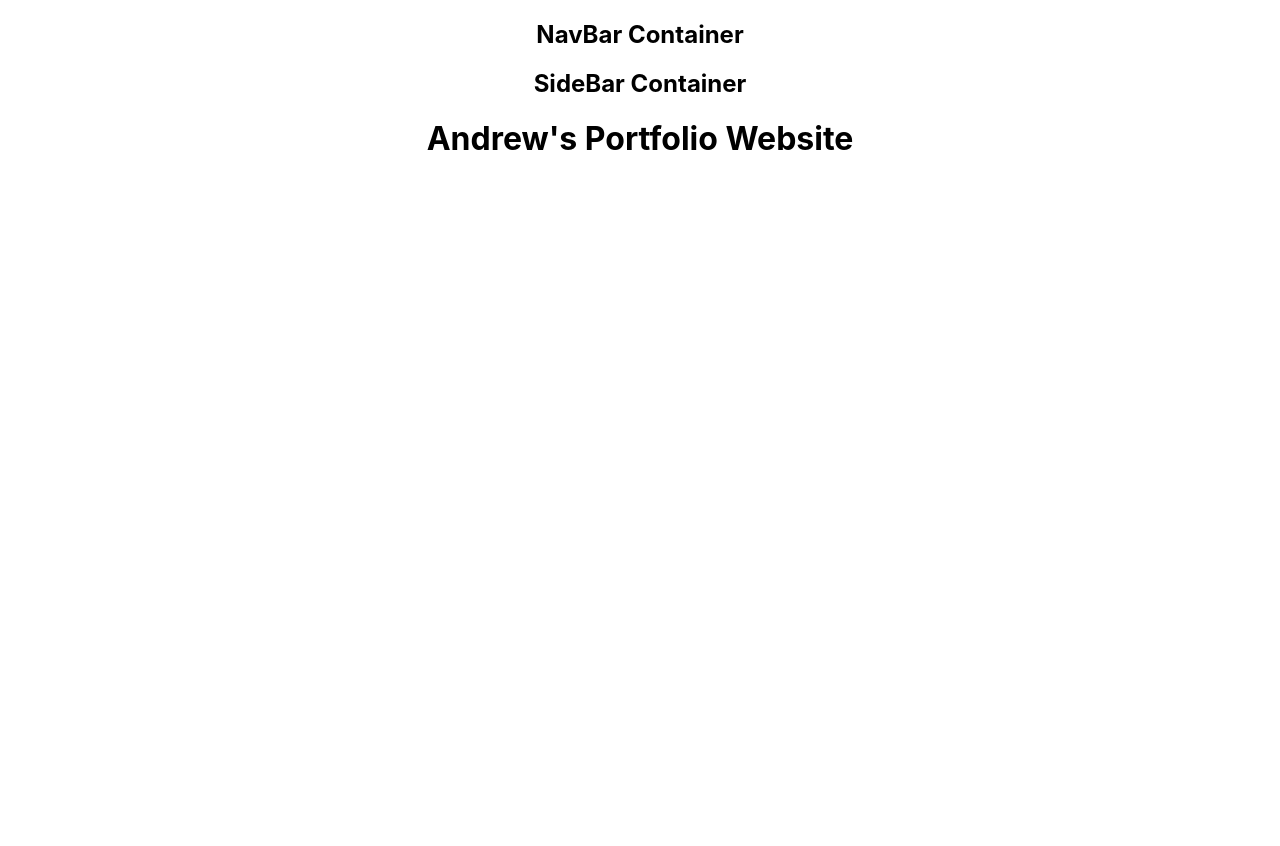
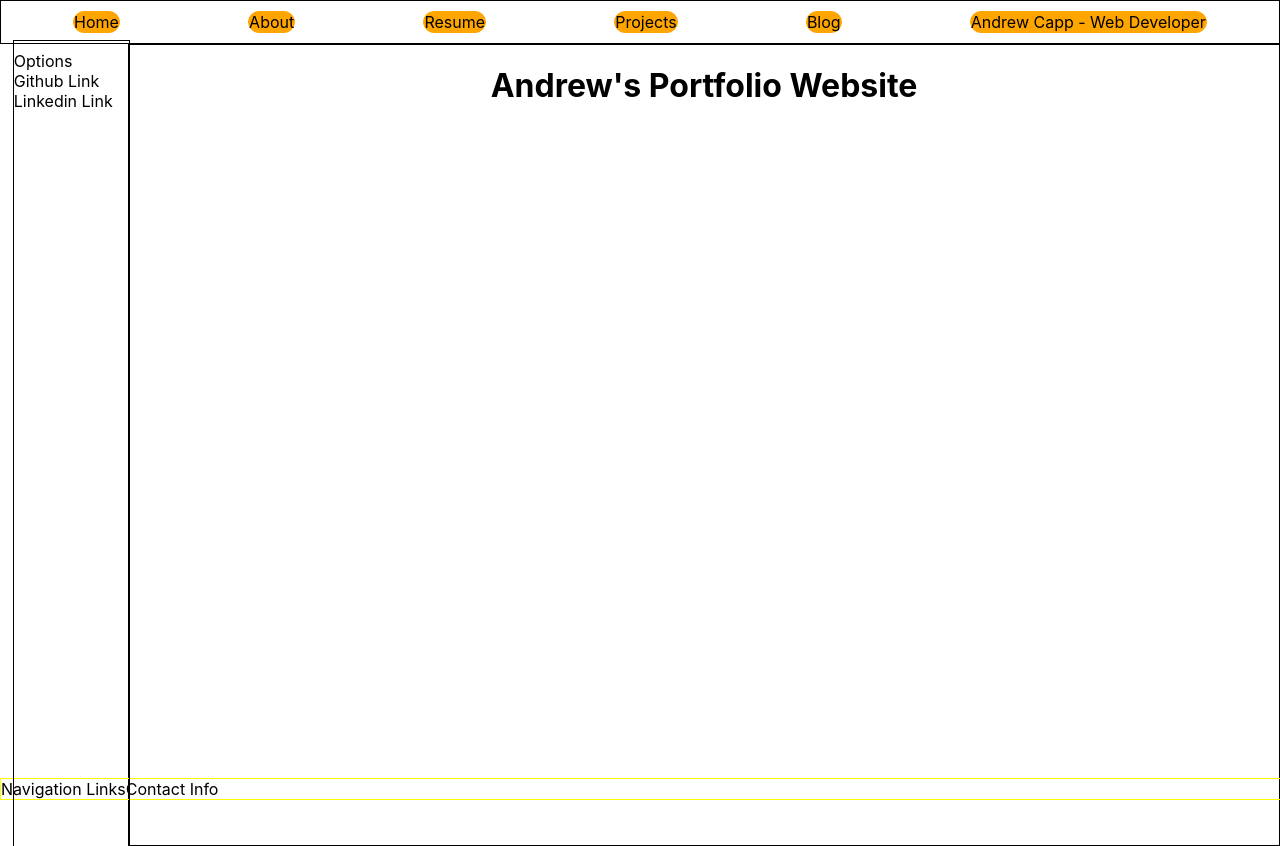
Before and after one commit to ACAPP-dev/portfolio, a React (Create React App) app: page / in a window 1280 px wide. Before the commit the page ends 800 px from the top, so only its background shows below. Built offline with nearby package versions, Linux system fonts and the light colour scheme.

Commit message:
set up basic navbar sidebar footer

```diff
--- a/src/App.css
+++ b/src/App.css
@@ -1,5 +1,5 @@
 .App {
-  text-align: center;
+
 }
 
 .App-logo {
@@ -28,11 +28,51 @@
   color: #61dafb;
 }
 
-@keyframes App-logo-spin {
-  from {
-    transform: rotate(0deg);
-  }
-  to {
-    transform: rotate(360deg);
-  }
+.main {
+  margin-left: 10vw;
+  padding: 0px 10px;
+  text-align: center;
+  border: 1px solid black;
+  min-height: 100vh;
 }
+
+#navbar-div {
+  border: 1px solid black;
+  padding: 1vh;
+  display: flex;
+  justify-content: space-around;
+}
+
+.navbar-span {
+  border: 1px solid orange;
+
+  margin: 2px;
+  background: orange;
+  border-radius: 25px;
+}
+
+#sidebar-div {
+  border: 1px solid black;
+  margin-left: 1vw;
+  width: 9vw;
+  height: 100vh;
+  position: fixed;
+  z-index: 1;
+  top: 5vh;
+  left: 0;
+  overflow-x: hidden;
+  padding-top: 10px;
+
+}
+
+.sidebar {
+
+}
+
+#footer-div {
+  border: 1px solid yellow;
+  position: fixed;
+  left: 0;
+  bottom: 0;
+  width: 100%;
+}
--- a/src/App.js
+++ b/src/App.js
@@ -3,6 +3,7 @@ import logo from './logo.svg';
 import './App.css';
 import NavBarContainer from './containers/NavBarContainer'
 import SideBarContainer from './containers/SideBarContainer'
+import FooterContainer from './containers/FooterContainer'
 
 class App extends React.Component {
   render() {
@@ -12,7 +13,10 @@ class App extends React.Component {
       <div className="App">
         < NavBarContainer />
         < SideBarContainer />
-        <h1>Andrew's Portfolio Website</h1>
+        < FooterContainer />
+        <div className='main'>
+          <h1>Andrew's Portfolio Website</h1>
+        </div>
 
       </div>
     );
--- /dev/null
+++ b/src/containers/FooterContainer.js
@@ -0,0 +1,14 @@
+import React from 'react'
+
+export default class FooterContainer extends React.Component {
+
+    render() {
+
+        return(
+            <div id='footer-div'>
+                <span>Navigation Links</span>
+                <span>Contact Info</span>
+            </div>
+        )
+    }
+}
--- a/src/containers/NavBarContainer.js
+++ b/src/containers/NavBarContainer.js
@@ -6,7 +6,14 @@ export default class NavBarContainer extends React.Component {
     render() {
 
         return (
-            <h2>NavBar Container</h2>
+            <div id='navbar-div'>
+                <span className='navbar-span'>Home</span>
+                <span className='navbar-span'>About</span>
+                <span className='navbar-span'>Resume</span>
+                <span className='navbar-span'>Projects</span>
+                <span className='navbar-span'>Blog</span>
+                <span className='navbar-span'>Andrew Capp - Web Developer</span>
+            </div>
         )
     }
 }
--- a/src/containers/SideBarContainer.js
+++ b/src/containers/SideBarContainer.js
@@ -4,7 +4,14 @@ export default class SideBarContainer extends React.Component {
 
     render() {
         return(
-            <h2>SideBar Container</h2>
+            <div id='sidebar-div'>
+                <div className='sidebar-div'>Options</div>
+                <div className='sidebar-div'>Github Link</div>
+                <div className='sidebar-div'>Linkedin Link</div>
+
+
+            </div>
+
         )
     }
 }
```
